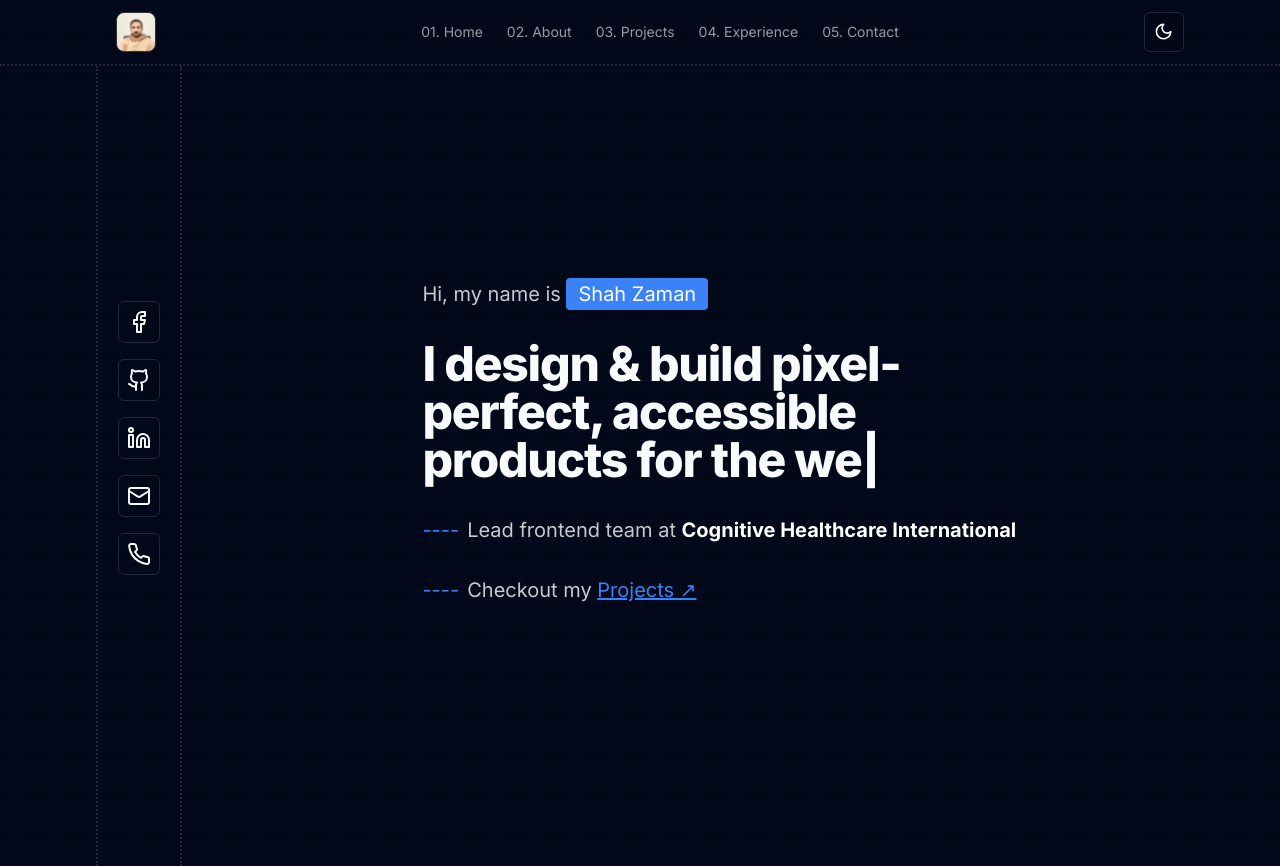
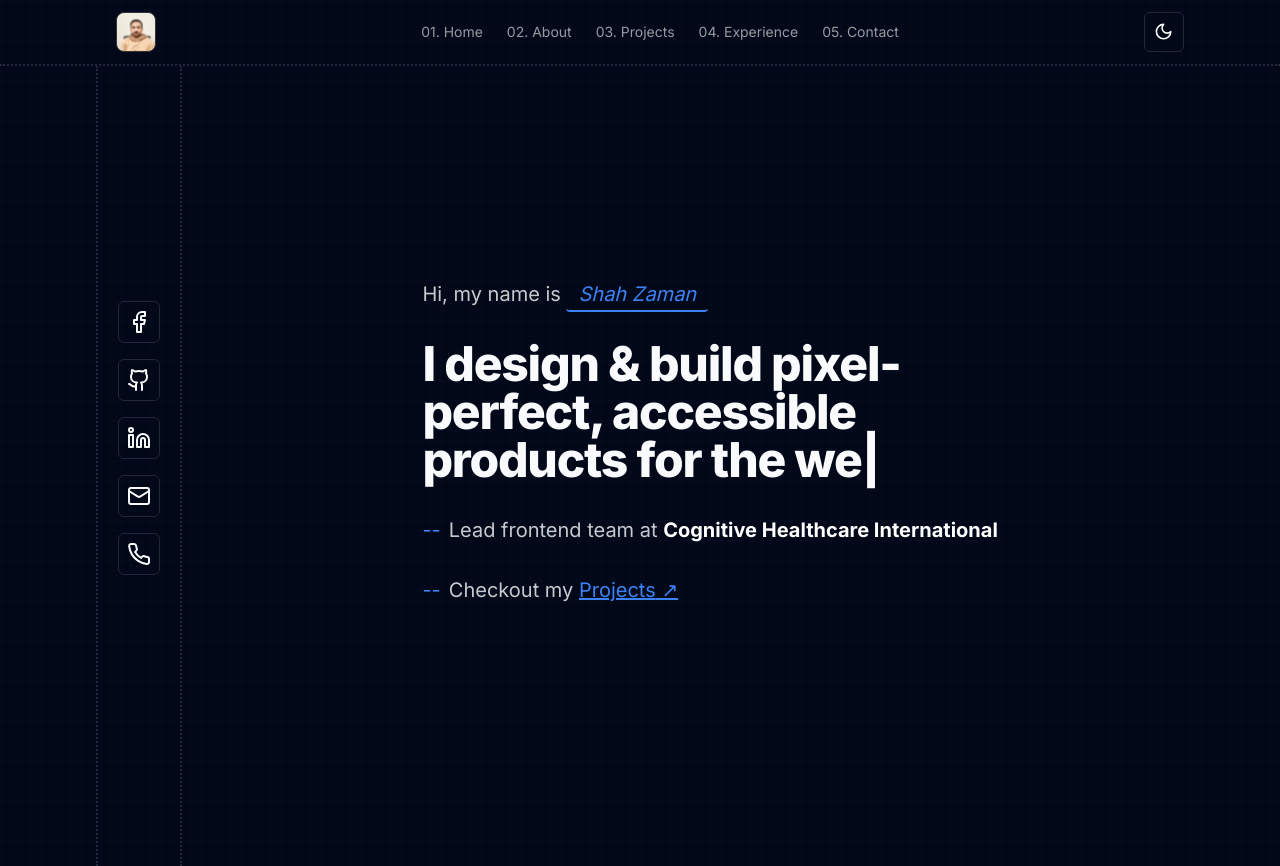
Before and after one commit to shahzaman900/my-portfolio, a React (Vite) app: page / in a window 1280 px wide. Built offline with nearby package versions, Linux system fonts and the light colour scheme.

Commit message:
update intro

```diff
--- a/src/components/intro.tsx
+++ b/src/components/intro.tsx
@@ -4,7 +4,7 @@ import { TypeAnimation } from 'react-type-animation';
 function Introduction() {
   return (
     <div className=' flex gap-8 flex-col md:w-3/5 p-4 pb-14'>
-      <h6 className='md:text-xl sm:text-lg text-lg text-foreground/80 pr-2'>Hi, my name is <span className='px-3 py-1 bg-primary rounded text-white'>Shah Zaman</span></h6>
+      <h6 className='md:text-xl sm:text-lg text-lg text-foreground/80 pr-2'>Hi, my name is <span className='px-3 py-1  rounded text-primary border-b-2 border-primary italic'>Shah Zaman</span></h6>
       <TypeAnimation
         sequence={[
           // Same substring at the start will only be typed out once, initially
@@ -19,8 +19,8 @@ function Introduction() {
         className=''
         repeat={Infinity}
       />
-      <h6 className='text-xl text-foreground/80 '><span className='text-primary pr-2'>----</span>Lead frontend team at <span className='text-white font-bold'>Cognitive Healthcare International</span></h6>
-      <h6 className='text-xl text-foreground/80 '><span className='text-primary pr-2'>----</span>Checkout my <Link to={'projects'} ><span className="text-primary underline cursor-pointer after:content-['_↗']">Projects</span></Link></h6>
+      <h6 className='text-xl text-foreground/80 '><span className='text-primary pr-2'>--</span>Lead frontend team at <span className='text-white font-bold'>Cognitive Healthcare International</span></h6>
+      <h6 className='text-xl text-foreground/80'><span className='text-primary pr-2'>--</span>Checkout my <Link to={'projects'} ><span className="text-primary underline cursor-pointer after:content-['_↗']">Projects</span></Link></h6>
     </div>
   )
 }
```
